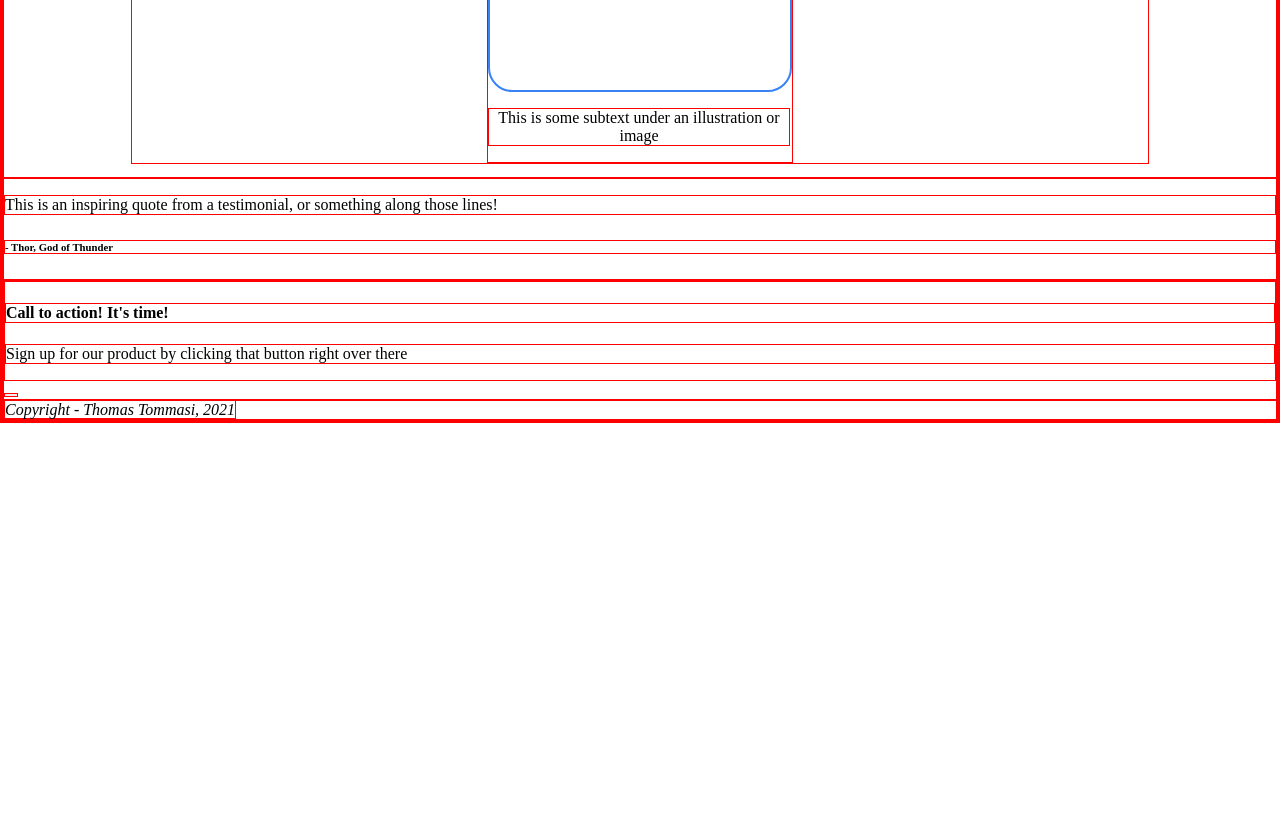
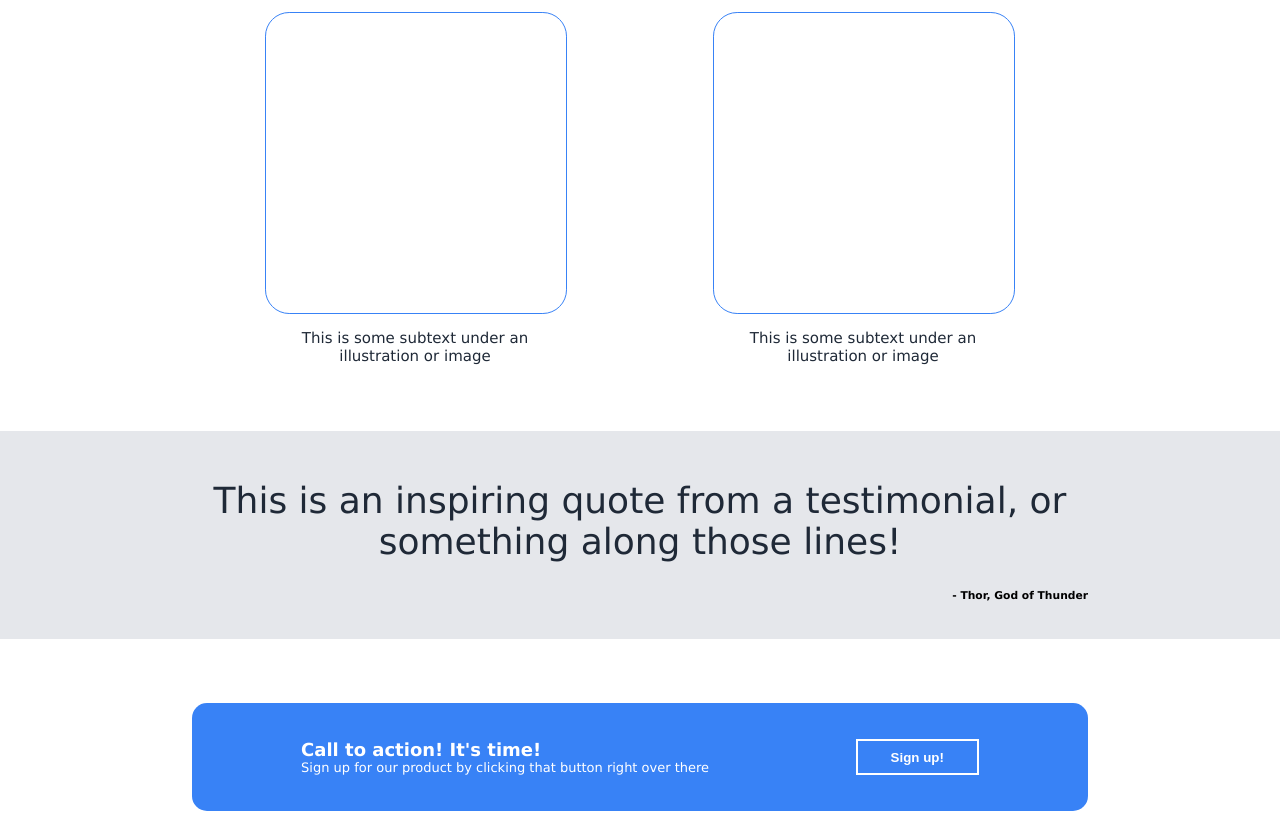
Before and after one commit to T-Tommasi/Landing-page, a plain HTML site: page index.html in a window 1280 px wide. Shown: the part 1015-1829 px from the top of the page. Before the commit the page ends 1438 px from the top, so only its background shows below. Drawn offline with Linux system fonts and the light colour scheme.

Commit message:
(feat) Styled hero banner and footer + cleanup
Added styling for .callToAction near the footer
Added styling and created footer

FIX - fixed padding giving some problems when visualized in smaller
screens
FIX - Cleaned up overused calls inside most .class

```diff
--- a/index.html
+++ b/index.html
@@ -12,9 +12,9 @@
         <h5>Header logo</h5>
         <div>
             <ul>
-                <li>header link one</li>
-                <li>header link two</li>
-                <li>header link three</li>
+                <li><a>header link one</a></li>
+                <li><a>header link two</a></li>
+                <li><a>header link three</a></li>
             </ul>
         </div>
     </div>
@@ -57,14 +57,16 @@
     </div>
 
     <div class="callToAction">
-        <div>
-            <h4>Call to action! It's time!</h4>
-            <p>Sign up  for our product by clicking that button  right over there</p>
+        <div class="blue">
+            <div>
+                <h4>Call to action! It's time!</h4>
+                <p>Sign up  for our product by clicking that button  right over there</p>
+            </div>
+            <button class="buttonCallToAction">Sign up!</button>
         </div>
-        <button class="buttonCallToAction"></button>
     </div>
 
-    <div  class="footer">
+    <div class="footer">
         <em>Copyright - Thomas Tommasi, 2021</em>
     </div>
 
--- a/style.css
+++ b/style.css
@@ -1,8 +1,9 @@
 * {
-    border: red solid 1px;
+    /* border: red solid 1px; */
 }
 
 body {
+    font-family: Verdana, Geneva, Tahoma, sans-serif;
     display: flex;
     flex-direction: column;
     margin: 0;
@@ -13,9 +14,20 @@ body {
     flex-basis: 100%;
     align-content: center;
     justify-content: space-between;
-    padding: 1% 10%;
+    padding: 2em 15%;
     background-color: #1F2937;
+}
+
+.header a, h5, .headerText button, .callToAction .blue, .callToAction .blue button {
+    text-decoration: none;
     color: white;
+}
+
+.header h5 {
+    margin: 0;
+    font-size: larger;
+    font-weight: bolder;
+    font-style: oblique;
 }
 
 .header ul {
@@ -24,17 +36,17 @@ body {
     align-content: center;
     justify-content:flex-end;
     gap: 10px;
-    padding: 0;
+    margin: 0;
 }
 
 .headerText {
     display: flex;
-    padding: 1% 10%;
+    padding: 5% 15% 5%;
     background-color: #1F2937;
     color: #e5e7eb;
-    gap: 15px;
     align-items: center;
     justify-content: center;
+    gap: 55px;
 }
 
 .text {
@@ -52,38 +64,41 @@ body {
 .headerText button {
     margin-bottom: 1%;
     background-color: #3882F6;
-    border-radius: 15%;
-    padding: 5px;
-    color: white;
+    border-radius: 5px;
+    padding: 5px 25px;
     font-weight: bold;
     max-width: fit-content;
+    border: #1F2937 solid 1px;
 }
 
 .headerText .square {
-    width: 35%;
-    height: 250px;
+    width: 350px;
+    height: 300px;
     max-width: 40%;
     background-color: #e5e7eb;
     border-radius: 6%;
+    flex-shrink: 0;
 }
 
 .central h1 {
-    margin: 0;
-    padding: 0;
+    /* margin: 0; */
+    /* padding: 0; */
     text-align: center;
+    margin-bottom: 2%;
 }
 
 .central {
     display: flex;
     flex-direction: column;
-    padding: 1% 10%;
+    padding: 4% 15%;
+    gap: 15px;
 }
 
 .roundSquare {
     border-radius: 8%;
     width: 300px;
     height: 300px;
-    border: #3882F6 solid 2px;
+    border: #3882F6 solid 1px;
 }
 
 .central .images {
@@ -96,4 +111,66 @@ body {
 
 .central .images p {
     width: 300px;
+    font-size: 15px;
+    color: #1f2937;
 }
+
+.heroLine {
+    padding: 1% 15%;
+    background-color: #e5e7eb;
+}
+
+.heroLine p {
+    text-align: center;
+    font-size: 36px;
+    font-style: light italic;
+    color: #1F2937;
+}
+
+.heroLine h6 {
+    text-align: right;
+    margin-top: -1%;
+}
+
+.callToAction {
+    background-color: white;
+    padding: 5% 15%;
+}
+
+.callToAction .blue {
+    display: flex;
+    justify-content: space-around;
+    align-content: center;
+    border-radius: 15px;
+    background-color: #3882F6;
+    padding: 4%;
+    /* border: black solid 1px; */
+}
+
+.blue h4 {
+    font-size: large;
+}
+
+.blue p {
+    font-size: small;
+}
+
+.callToAction .blue p, h4 {
+    padding: 0;
+    margin: 0;
+}
+
+.callToAction .blue button {
+    background-color: #3882F6;
+    border: solid 2px white;
+    text-align: center;
+    font-weight: bolder;
+    padding: 0% 4%;
+}
+
+.footer {
+    text-align: center;
+    background-color: #1F2937;
+    color: #F9FAf8;
+    padding: 2% 15%;
+}
```
